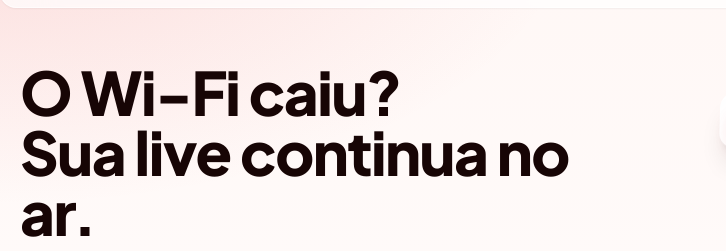
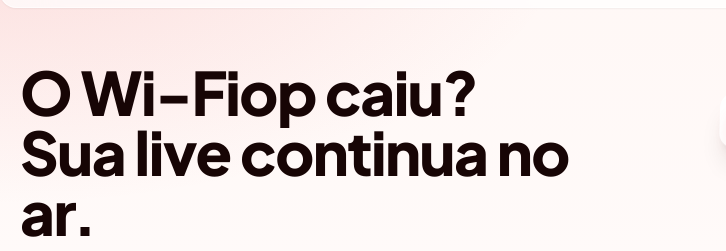
Before and after one commit to ricardobarbosa-dev/streamerkitwhite, a plain HTML site: page index.html in a window 1280 px wide. Shown: the part 82-333 px from the top of the page, 0-726 px from the left. Drawn offline with nearby package versions, Linux system fonts and the light colour scheme.

Commit message:
Update index

```diff
--- a/index.html
+++ b/index.html
@@ -75,7 +75,7 @@
     <section class="hero-bg relative pt-28 pb-16 sm:pt-36">
       <div class="mx-auto grid max-w-[1440px] items-center gap-10 px-5 lg:grid-cols-2">
         <div>
-          <h1 class="reveal text-4xl font-extrabold leading-[1.1] tracking-tight sm:text-5xl lg:text-6xl">O Wi-Fi caiu?
+          <h1 class="reveal text-4xl font-extrabold leading-[1.1] tracking-tight sm:text-5xl lg:text-6xl">O Wi-Fiop caiu?
             <br>
             Sua live continua no ar.
           </h1>
```
